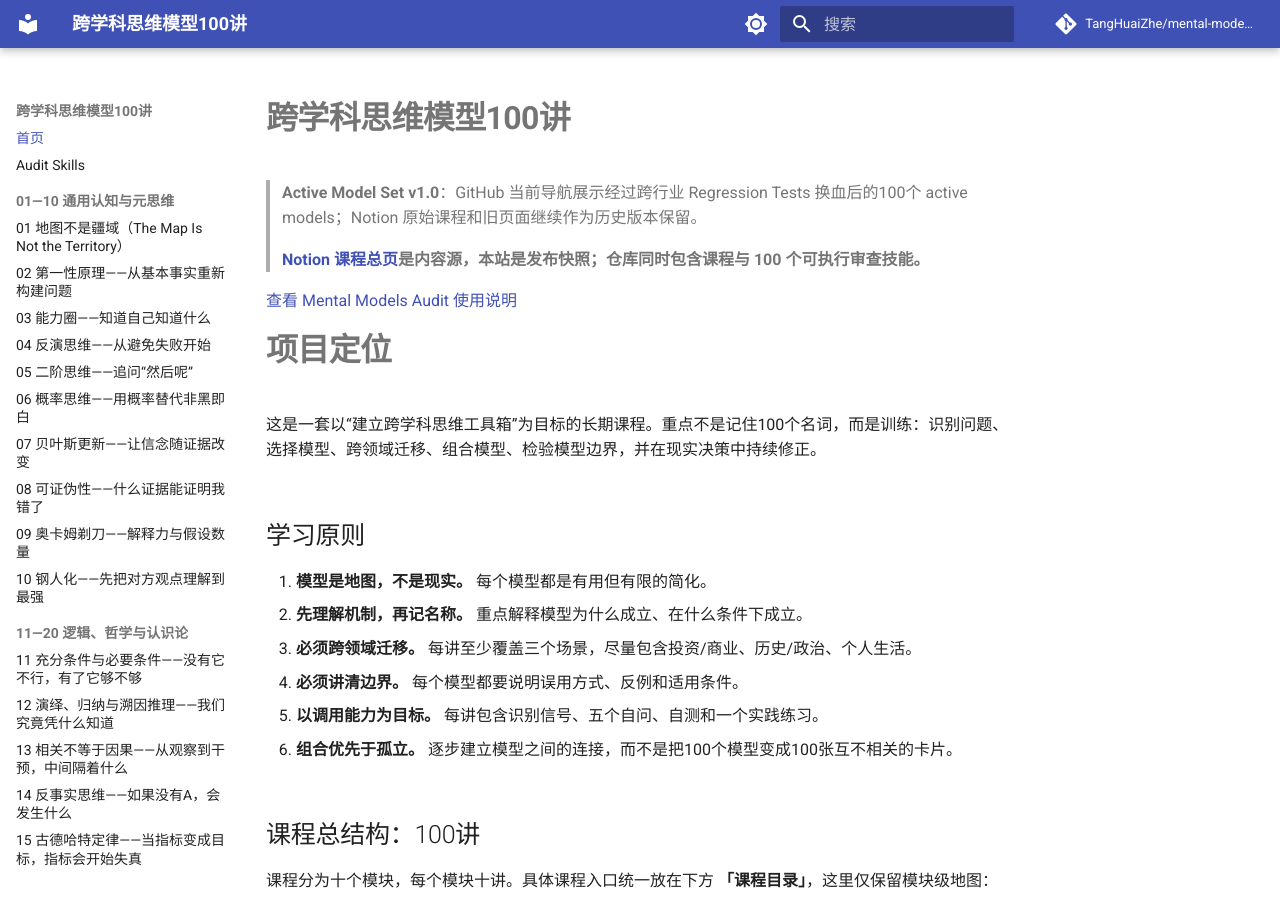
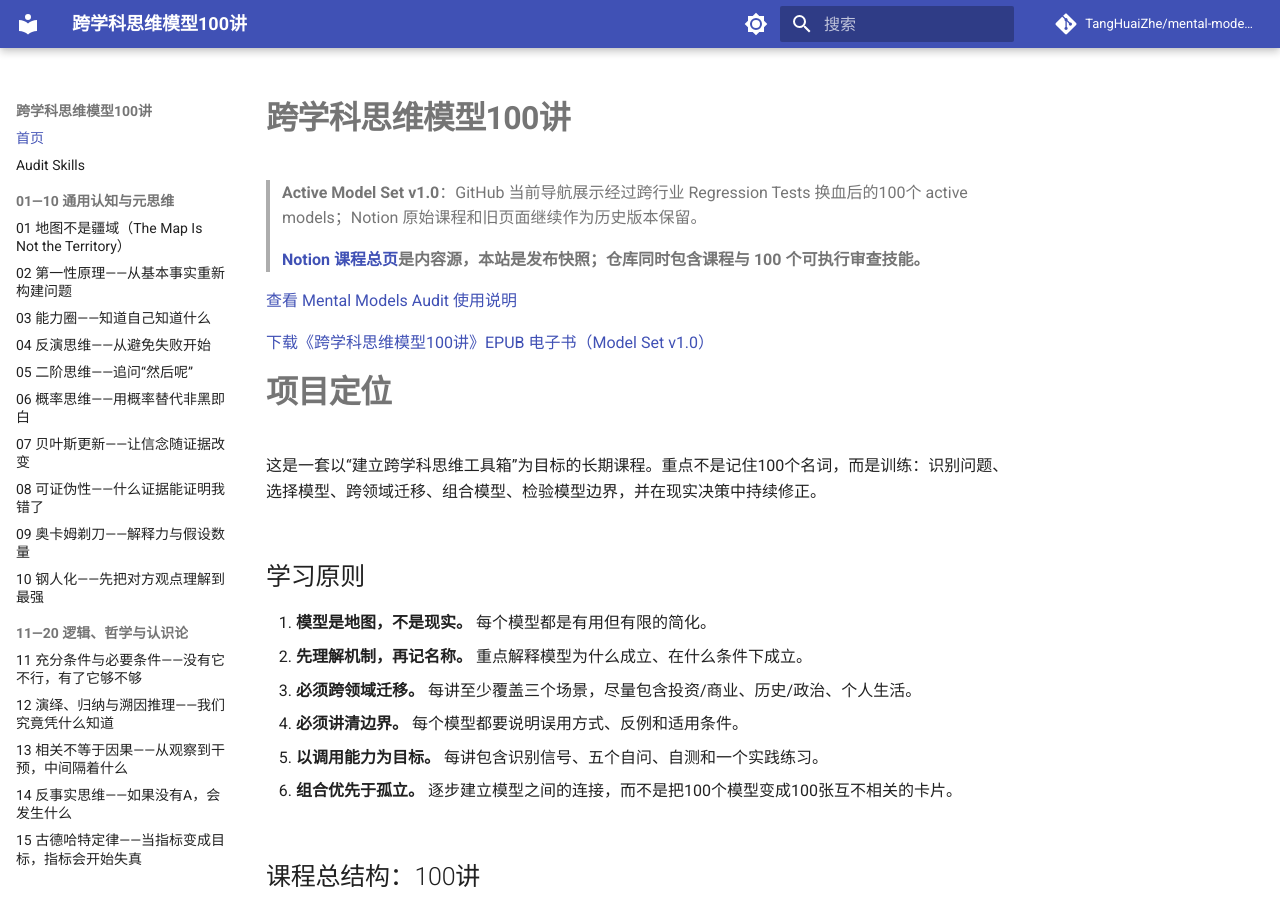
Before and after one commit to TangHuaiZhe/mental-models-audit, an MkDocs documentation site: the page built from docs/index.md, in a window 1280 px wide and 900 px high. Built offline with MkDocs 1.6.1 and Material for MkDocs 9.7.7, drawn with Linux system fonts in a browser that asks for light colours; comment, search, counter and statistics services are not loaded.

Commit message:
docs: publish Model Set v1.0 EPUB

```diff
--- a/docs/index.md
+++ b/docs/index.md
@@ -5,6 +5,8 @@
 > **[Notion 课程总页](https://app.notion.com/p/411938852e8c815eb369e88d48f2f36b)是内容源，本站是发布快照；仓库同时包含课程与 100 个可执行审查技能。**
 
 [查看 Mental Models Audit 使用说明](audit.md)
+
+[下载《跨学科思维模型100讲》EPUB 电子书（Model Set v1.0）](downloads/跨学科思维模型100讲-Model-Set-v1.0.epub)
 
 # 项目定位
 
```
Also changed, not shown: README.md (+2 -0 lines), 1 other file.
